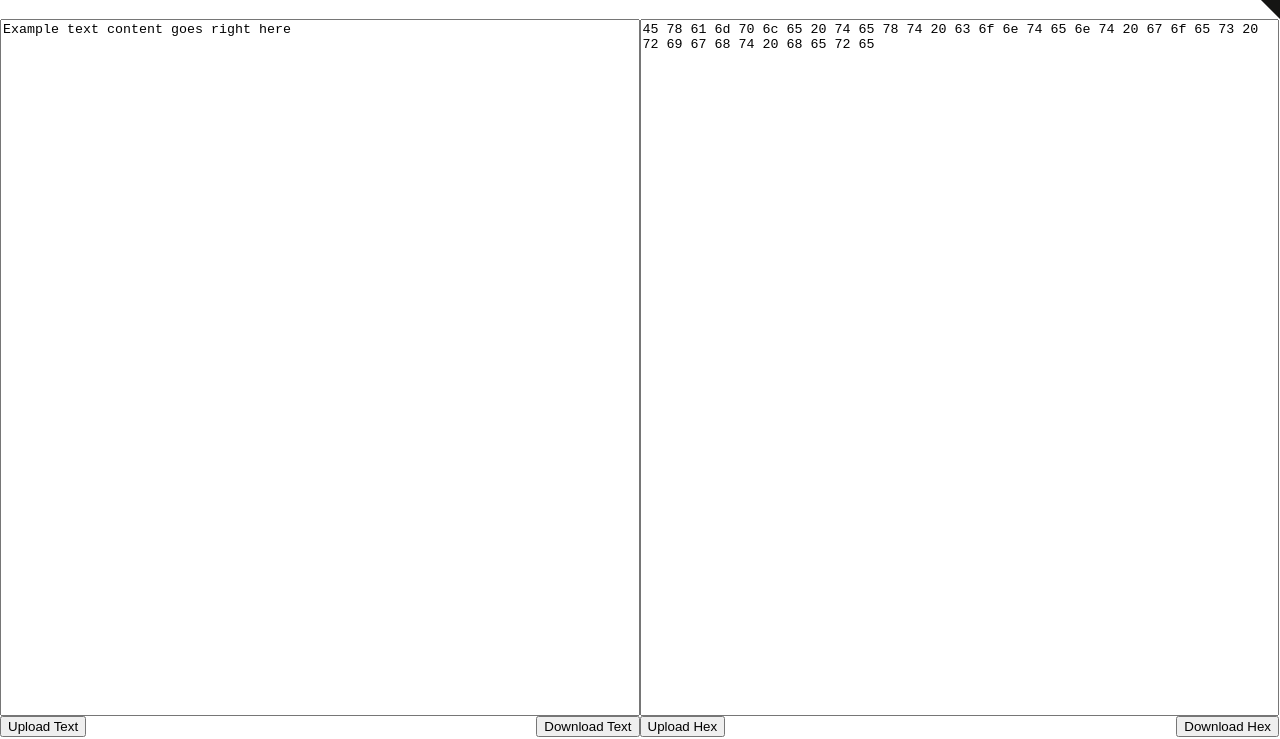
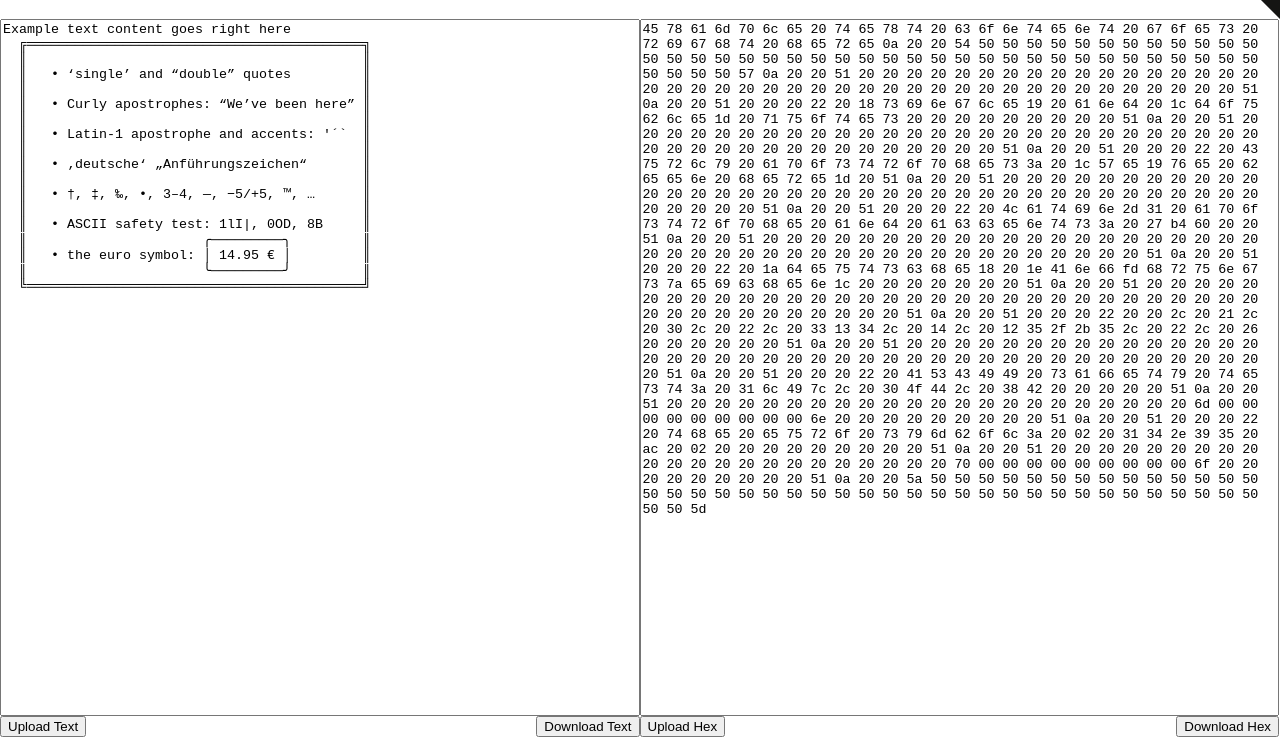
Before and after one commit to anonyco/FastestSmallestTextEncoderDecoder, a plain HTML site: page gh-pages/index.html in a window 1280 px wide. Shown: the part 61-800 px from the top of the page. Drawn offline with Linux system fonts and the light colour scheme.

Commit message:
Update index.html

```diff
--- a/gh-pages/index.html
+++ b/gh-pages/index.html
@@ -6,7 +6,24 @@
 </head><body>
   <center><h1>Fastest Smallest Text Encoder Demo</h1></center>
   <div class="flex-sliced-parent" id="horizontal-textareas">
-    <textarea id="rawText" class="flex-half-side">Example text content goes right here</textarea>
+    <textarea id="rawText" class="flex-half-side">Example text content goes right here
+  ╔══════════════════════════════════════════╗
+  ║                                          ║
+  ║   • ‘single’ and “double” quotes         ║
+  ║                                          ║
+  ║   • Curly apostrophes: “We’ve been here” ║
+  ║                                          ║
+  ║   • Latin-1 apostrophe and accents: '´`  ║
+  ║                                          ║
+  ║   • ‚deutsche‘ „Anführungszeichen“       ║
+  ║                                          ║
+  ║   • †, ‡, ‰, •, 3–4, —, −5/+5, ™, …      ║
+  ║                                          ║
+  ║   • ASCII safety test: 1lI|, 0OD, 8B     ║
+  ║                      ╭─────────╮         ║
+  ║   • the euro symbol: │ 14.95 € │         ║
+  ║                      ╰─────────╯         ║
+  ╚══════════════════════════════════════════╝</textarea>
     <textarea id="hexaDecimal" class="flex-half-side"></textarea>
   </div>
   <div class="flex-sliced-parent">
```
